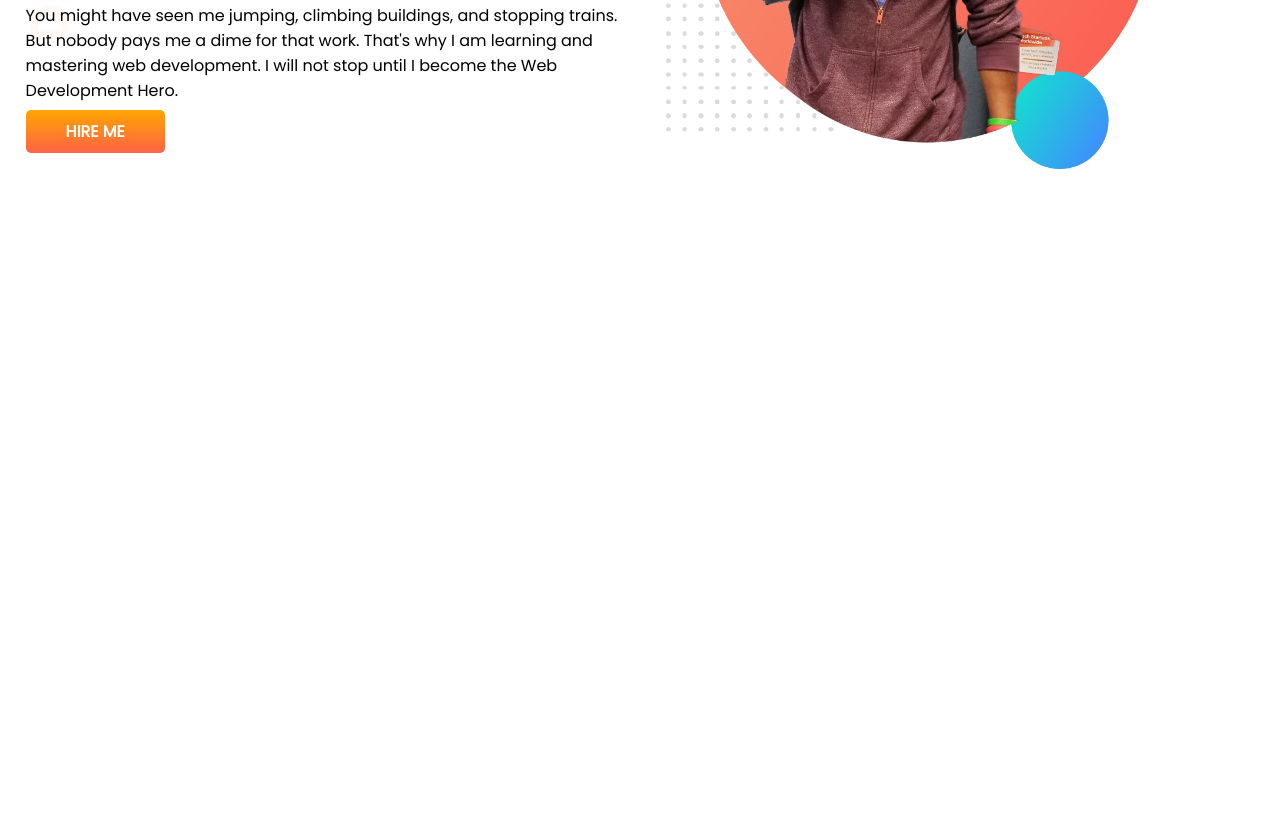
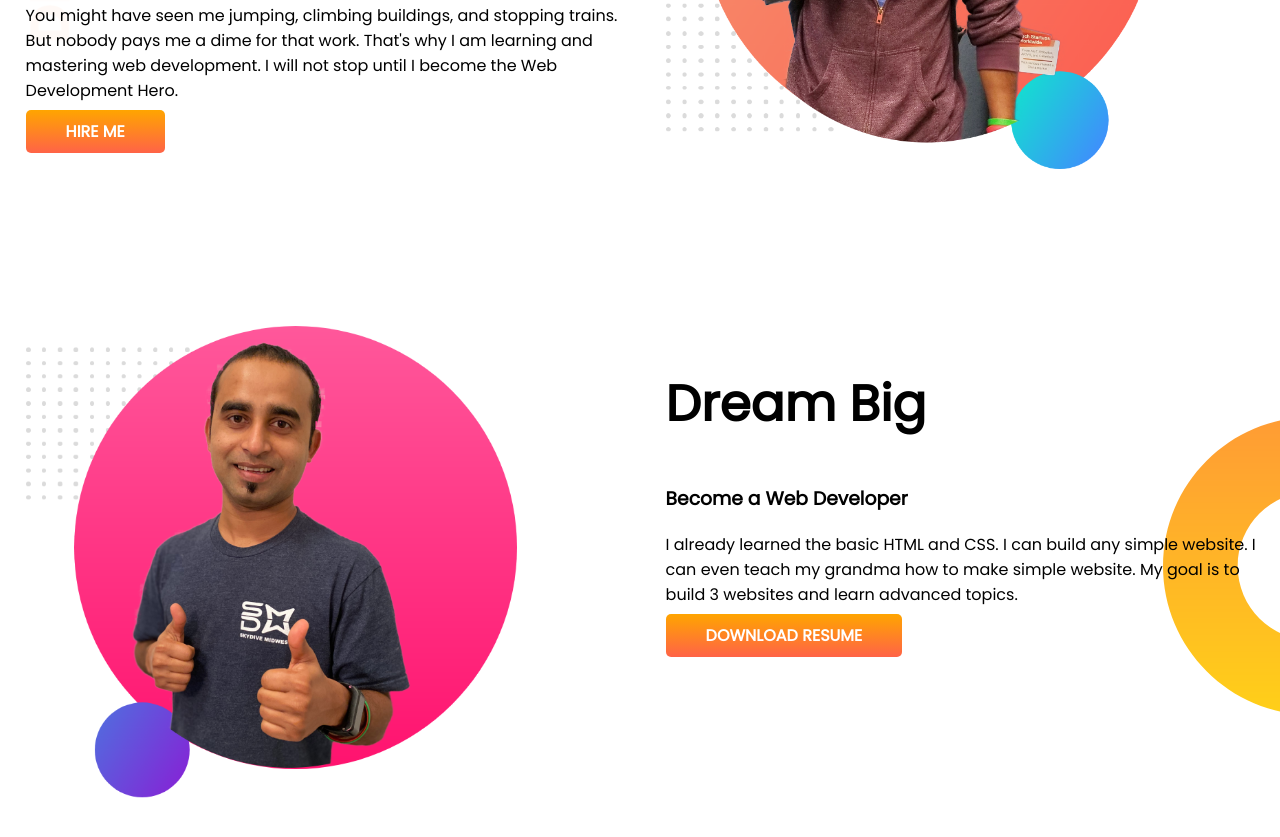
Before and after one commit to TFMegawati/developer-portfolio, a plain HTML site: page index.html in a window 1280 px wide. Shown: the part 319-1156 px from the top of the page. Before the commit the page ends 800 px from the top, so only its background shows below. Drawn offline with Linux system fonts and the light colour scheme.

Commit message:
dream added

```diff
--- a/index.html
+++ b/index.html
@@ -28,6 +28,20 @@
         </div>
         <div class="half-width"><img src="images/jhankar.png" alt=""></div>
     </section>
+    <section class="dream-big">
+        <div class="half-width">
+            <img src="images/jhankar2.png" alt="">
+        </div>
+        <div class="half-width">
+            <h1>Dream Big</h1>
+            <h3>Become a Web Developer</h3>
+            <p>I already learned the basic HTML and CSS. I can build any simple website. I can even teach my grandma how
+                to make simple website. My goal is to build 3 websites and learn advanced topics.</p><a
+                class="link-button" target=”_blank”
+                href="https://programminghero1.github.io/developer-portfolio/">DOWNLOAD
+                RESUME</a>
+        </div>
+    </section>
 </body>
 
 </html>
--- a/style.css
+++ b/style.css
@@ -9,7 +9,8 @@
        color: orange;
    }
 section{
-    display:flex
+    display:flex;
+    margin-bottom :150px;
 }
 .half-width{
     width:50%;
@@ -28,3 +29,8 @@
     background-image: url(images/top-banner.png);
     background-repeat: no-repeat;
 }
+.dream-big{
+    background-image: url(images/dream-bg.png);
+    background-repeat: no-repeat;
+    background-position: right;
+}
```
